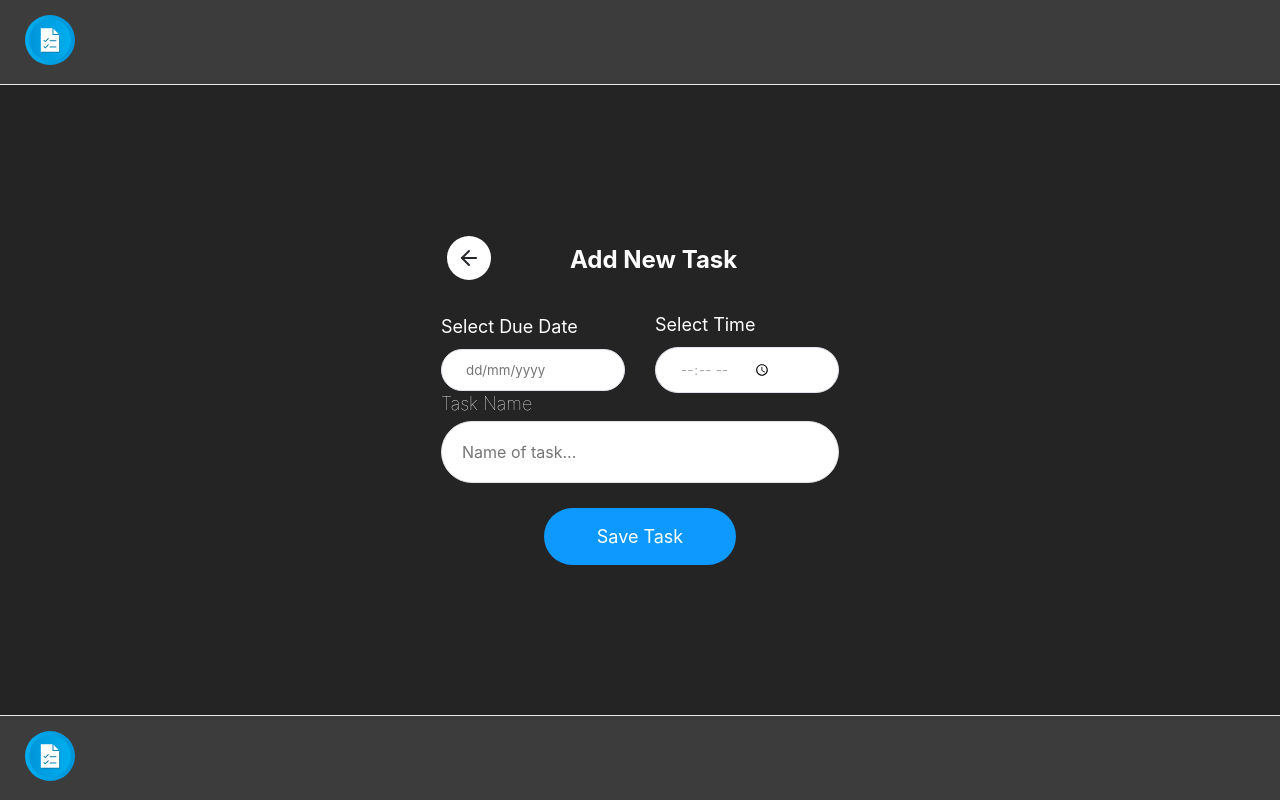
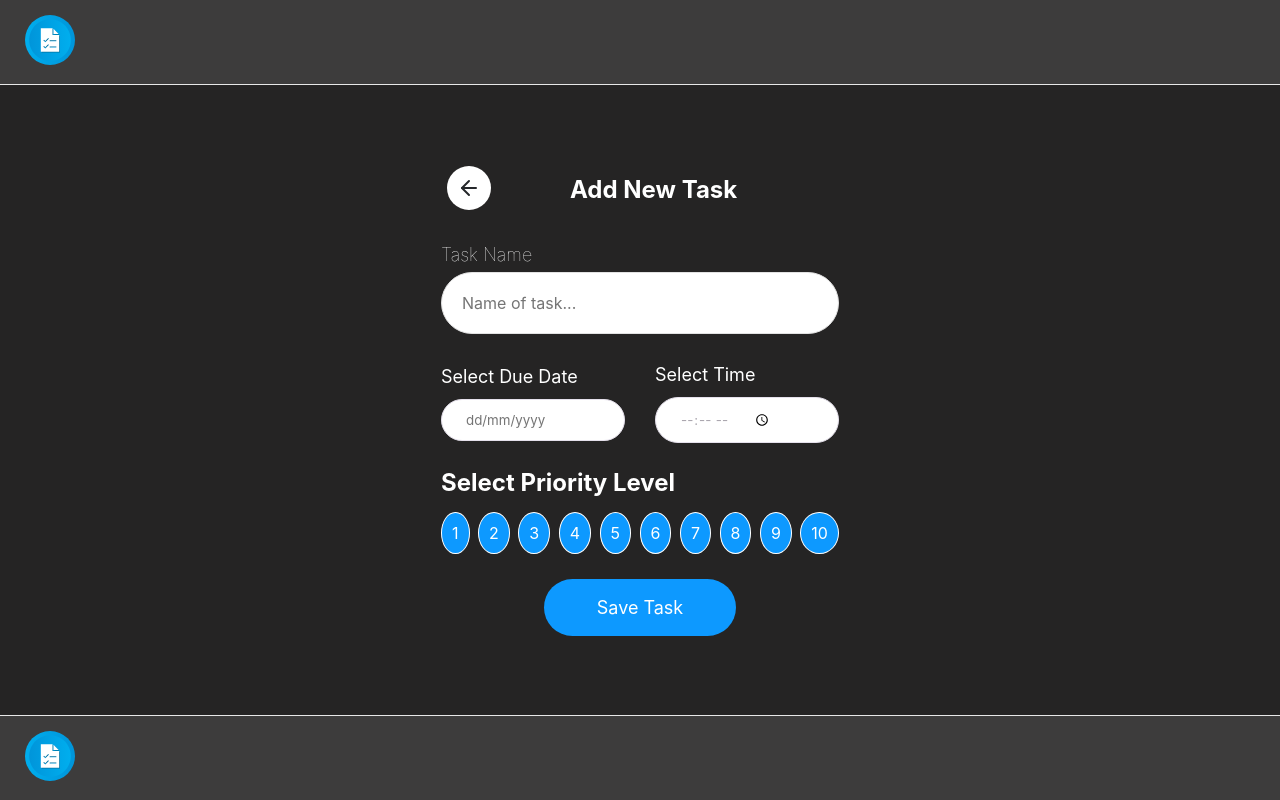
Before and after one commit to Kederly13/ToDoListTS, a React (Create React App) app: page /add-task in a window 1280 px wide. Built offline with nearby package versions, Linux system fonts and the light colour scheme.

Commit message:
working on priority

```diff
--- a/src/components/Form/Form.tsx
+++ b/src/components/Form/Form.tsx
@@ -1,9 +1,11 @@
 import { useState } from 'react';
 import { useContext } from "react";
 import { uid } from 'uid';
+import { Navigate, useNavigate } from 'react-router-dom';
 
 import { DateInputs } from './components/DateInputs';
 import { TaskNameInput } from './components/TaskNameInput';
+import { Priority } from './components/Priority';
 import { SaveTaskBtn } from './components/SaveTaskBtn';
 import { ToDoProvider, TodoContext } from 'ToDoProvider';
 
@@ -15,20 +17,28 @@ export const Form = () => {
     const [taskName, setTaskName] = useState('');
     const [dueDate, setDueDate] = useState('');
     const [dueTime, setDueTime] = useState('');
+    const [taskExists, setTaskExists] = useState('');
 
     const todoContext = useContext(TodoContext);
+    const navigate = useNavigate();
 
     const handleAddTask = (e: React.FormEvent<HTMLFormElement>) => {
         e.preventDefault();
-        const newTodo = {
-            id: uid(),
-            title: taskName,
-            dueDate: dueDate,
-            dueTime: dueTime
+        if (todoContext?.todos.some((todo) => taskName === todo.title)) {
+            setTaskExists('yes');
+        } else {
+            const newTodo = {
+                id: uid(),
+                title: taskName,
+                dueDate: dueDate,
+                dueTime: dueTime
+            };
+            todoContext?.saveTodo(newTodo);
+            setTaskName('');
+            setDueDate('');
+            setDueTime('');
+            navigate('/');
         };
-
-        todoContext?.saveTodo(newTodo)
-
     };
 
     const handleTaskNameChange = (newValue: string) => {
@@ -46,13 +56,14 @@ export const Form = () => {
     return (
         <ToDoProvider>
             <form className={classes.form} onSubmit={handleAddTask}>
+            <TaskNameInput value={taskName} setValue={handleTaskNameChange}/>
                 <DateInputs
                     onDateChange={handleDueDateChange}
                     onTimeChange={handleDueTimeChange}
                     dueDate={dueDate}
                     dueTime={dueTime}
                 />
-                <TaskNameInput value={taskName} setValue={handleTaskNameChange}/>
+                <Priority />
                 <SaveTaskBtn />
             </form>
         </ToDoProvider>
--- /dev/null
+++ b/src/components/Form/components/Priority/Priority.module.sass
@@ -0,0 +1,16 @@
+.priority
+    margin-top: 25px
+
+    &__label
+        margin-top: 15px
+        display: flex
+        justify-content: space-between
+
+    &__input
+        display: none
+
+    &__number
+        border: 1px solid white
+        border-radius: 50%
+        padding: 10px
+        background: var(--Primary, #0D99FF)
--- /dev/null
+++ b/src/components/Form/components/Priority/Priority.tsx
@@ -0,0 +1,46 @@
+
+import { useState } from 'react';
+
+import classes from './Priority.module.sass';
+
+
+export const Priority = () => {
+    const numbers = [1,2,3,4,5,6,7,8,9,10];
+
+    const [selectedPriority, setSelectedPriority] = useState('');
+
+    const handlePriorityChange = (event: React.ChangeEvent<HTMLInputElement>) => {
+        setSelectedPriority(event.target.value);
+    };
+
+
+    return (
+        <div className={classes.priority}>
+            <h2 className={classes.priority__title}>Select Priority Level</h2>
+            <label htmlFor='Priority' className={classes.priority__label}>
+                {numbers.map((number) => (
+                    <span className={classes.priority__number} key={number}>
+                        {number}
+                        <input
+                            name='Priority'
+                            type='radio'
+                            value={number}
+                            className={classes.priority__input}
+                            checked={selectedPriority === number}
+                            onChange={handlePriorityChange}
+                        />
+                    </span>
+                ))}
+            </label>
+            {/* <label htmlFor='priority' className={classes.priority}>
+
+                <div className={classes.priorityWrapper}>
+                    <div className={classes.priority__item}>
+                        <input name='priority' type='radio' className={classes.priority__input}/>
+                        <span className={classes.priority__number}>1</span>
+                    </div>
+                </div>
+            </label> */}
+        </div>
+    );
+};
--- a/src/pages/Main/Main.tsx
+++ b/src/pages/Main/Main.tsx
@@ -1,5 +1,4 @@
 import { useEffect, useState } from 'react';
-import { NavLink } from 'react-router-dom';
 import { useNavigate } from 'react-router-dom';
 
 import { SearchForm } from './components/SearchForm';
@@ -10,10 +9,6 @@ import { useContext } from 'react';
 import { TodoContext } from '../../ToDoProvider';
 
 import classes from './main.module.sass';
-
-type Navigate = {
-    navNewTask: () => void;
-};
 
 export const Main = () => {
     const todoContext = useContext(TodoContext);
@@ -35,11 +30,9 @@ export const Main = () => {
                 <ul className={classes.todoList}>
 
                 </ul>
-                {/* <NavLink to={'/add-task'}> */}
-                    <NewTaskBtn onClick={() => navigate('/add-task')}>
-                        <span>+ add new task </span>
-                    </NewTaskBtn>
-                {/* </NavLink> */}
+                <NewTaskBtn onClick={() => navigate('/add-task')}>
+                    <span>+ add new task </span>
+                </NewTaskBtn>
             </div>
         </section>
     )
--- a/src/pages/Main/components/Buttons/SortButton/components/SortMenu/SortMenu.tsx
+++ b/src/pages/Main/components/Buttons/SortButton/components/SortMenu/SortMenu.tsx
@@ -1,7 +1,6 @@
 import classes from './SortMenu.module.sass';
 import { menuData } from './data/menuData';
 // do the ul, li, create data with array of items and use map, use label and wrap input
-console.log(menuData)
 
 export const SortMenu = () => {
 
--- a/src/pages/NewTask/NewTask.tsx
+++ b/src/pages/NewTask/NewTask.tsx
@@ -1,11 +1,9 @@
 import { useNavigate} from 'react-router-dom';
 import { ToDoProvider } from 'ToDoProvider';
 
-// import { TaskNameInput } from '../../components/Form/components/TaskNameInput';
 import { Form } from '../../components/Form';
+import Arrow from './Arrow.svg';
 
-
-import Arrow from './Arrow.svg';
 import classes from './NewTask.module.sass';
 
 type CustomNavigate = (steps: number) => void;
@@ -18,23 +16,18 @@ type Navigate = {
 export const NewTask = () => {
     const navigate = useNavigate();
 
-    const goToPrevPage = () => {
-        navigate(-1)
-    };
-
     return (
         <section className={classes.newTaskSection}>
             <div className={classes.container}>
                 <div className={classes.newTask}>
                     <div className={classes.header}>
-                        <button type='button' onClick={() => goToPrevPage()}>
+                        <button type='button' onClick={() => navigate(-1)}>
                             <img src={Arrow} alt='back' className={classes.backArrow}/>
                         </button>
                         <h1 className={classes.newTask__title}>Add New Task</h1>
                     </div>
                     <div className={classes.body}>
                         <Form />
-
                     </div>
                 </div>
             </div>
```
Also changed, not shown: src/components/Priority/Priority.tsx (deleted, +0 -16 lines), src/components/Form/components/Priority/index.ts (renamed from src/components/Priority/index.ts).
